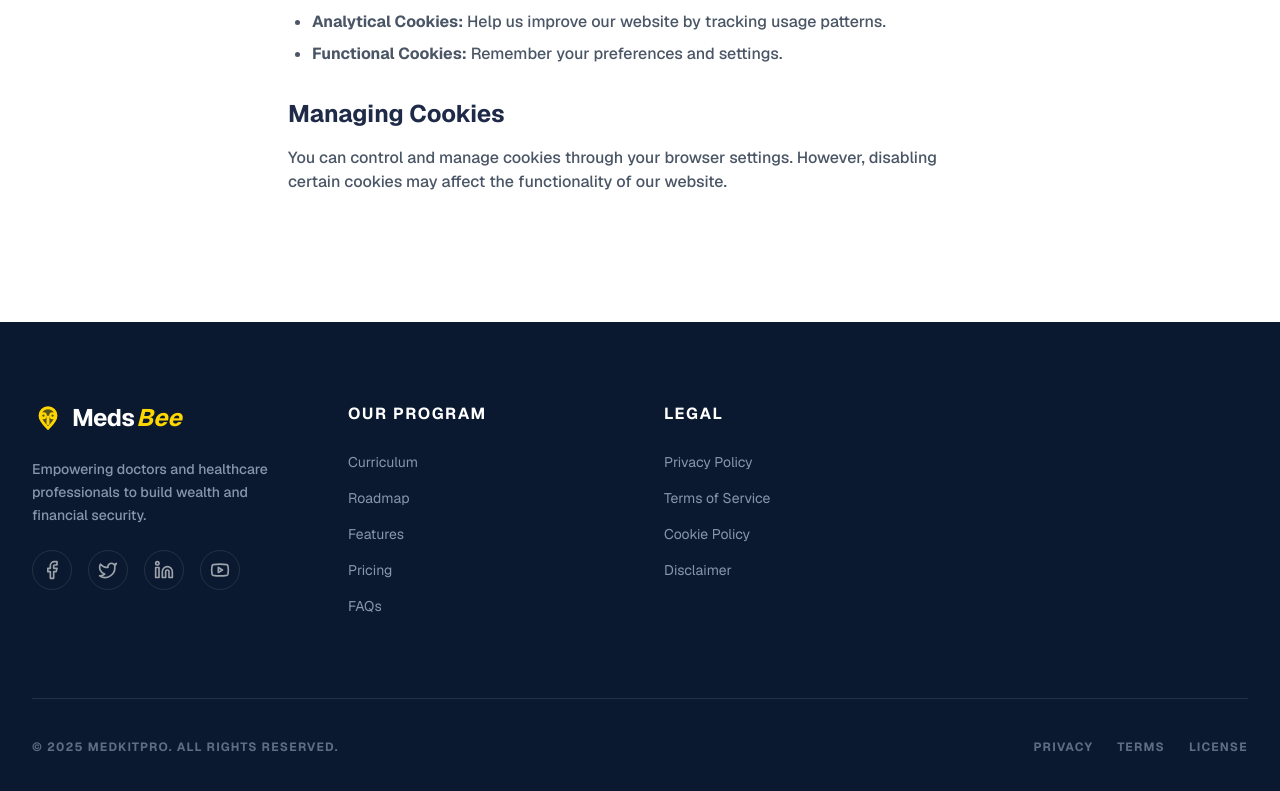
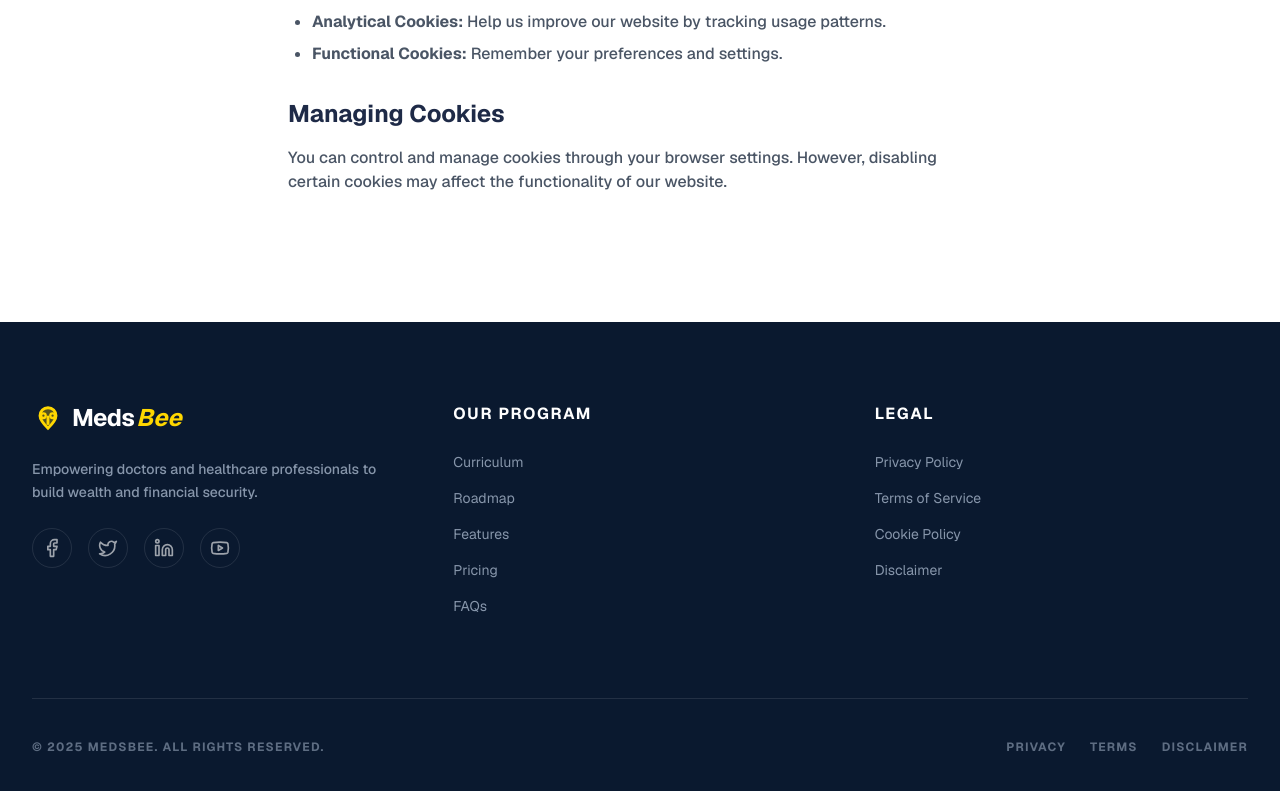
Before and after one commit to Aausafalam/medsbee, a Next.js app: page /cookies in a window 1280 px wide. Shown: the part 694-1485 px from the top of the page. Built offline with nearby package versions, Linux system fonts and the light colour scheme.

Commit message:
[update]

```diff
--- a/components/Footer.tsx
+++ b/components/Footer.tsx
@@ -24,7 +24,7 @@ export default function Footer() {
     <footer className="bg-[#0a192f] text-white py-12 md:py-20">
       <div className="mx-auto max-w-[1440px] px-4 sm:px-6 lg:px-8">
         {/* Main Footer Content */}
-        <div className="grid grid-cols-1 md:grid-cols-2 lg:grid-cols-4 gap-12 mb-16 md:mb-20">
+        <div className="grid grid-cols-1 md:grid-cols-2 lg:grid-cols-3 gap-12 mb-16 md:mb-20">
           {/* Brand Column */}
           <div className="space-y-6">
             <Link href="/" className="flex items-center gap-2 font-bold text-2xl group">
@@ -96,9 +96,9 @@ export default function Footer() {
         <div className="pt-10 border-t border-white/10 flex flex-col md:flex-row justify-between items-center gap-6 text-xs font-bold uppercase tracking-widest text-blue-100/40">
           <p>{footerData.copyright}</p>
           <div className="flex gap-6">
-            <Link href="#" className="hover:text-secondary transition-colors">Privacy</Link>
-            <Link href="#" className="hover:text-secondary transition-colors">Terms</Link>
-            <Link href="#" className="hover:text-secondary transition-colors">License</Link>
+            <Link href="/privacy" className="hover:text-secondary transition-colors">Privacy</Link>
+            <Link href="/terms" className="hover:text-secondary transition-colors">Terms</Link>
+            <Link href="/disclaimer" className="hover:text-secondary transition-colors">Disclaimer</Link>
           </div>
         </div>
       </div>
--- a/data/footer.ts
+++ b/data/footer.ts
@@ -29,5 +29,5 @@ export const footerData = {
     { name: 'LinkedIn', href: '#', icon: 'linkedin' },
     { name: 'YouTube', href: '#', icon: 'youtube' },
   ],
-  copyright: '© 2025 MedkitPro. All rights reserved.',
+  copyright: '© 2025 Medsbee. All rights reserved.',
 }
```
